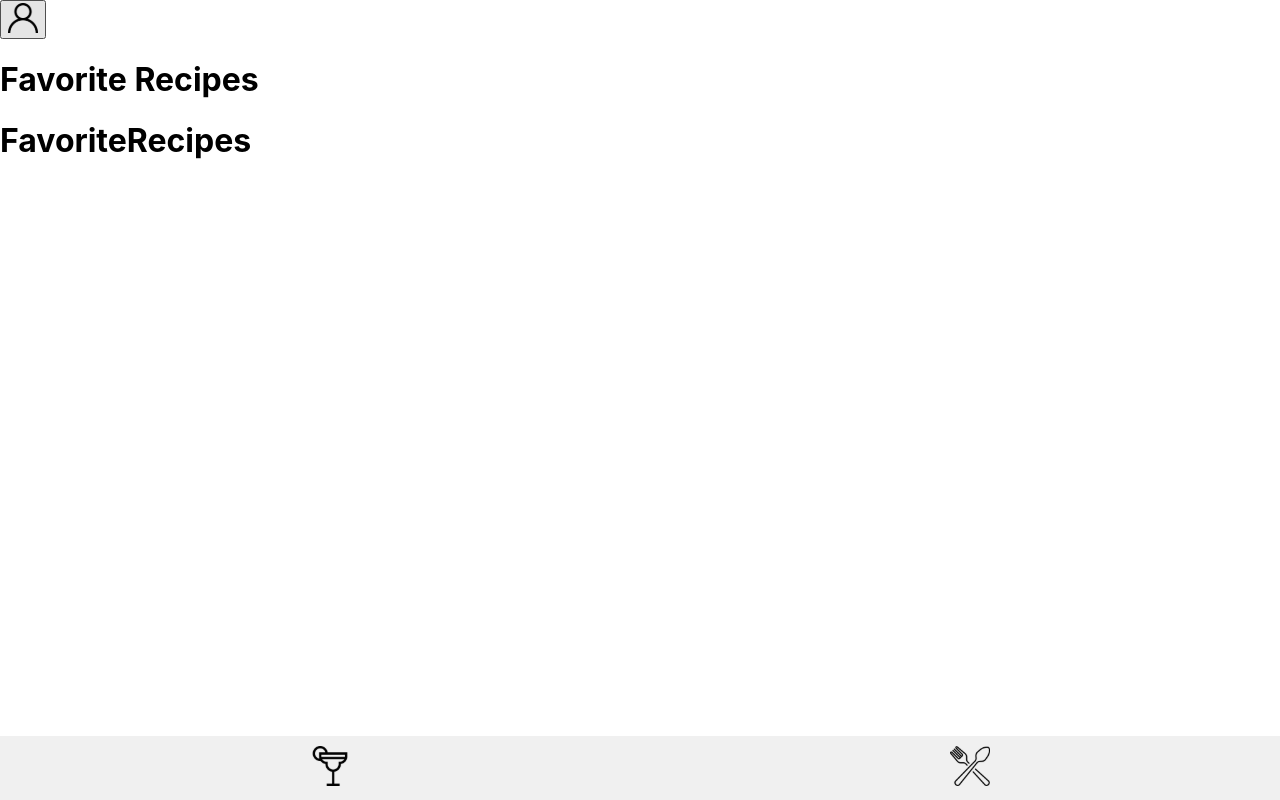
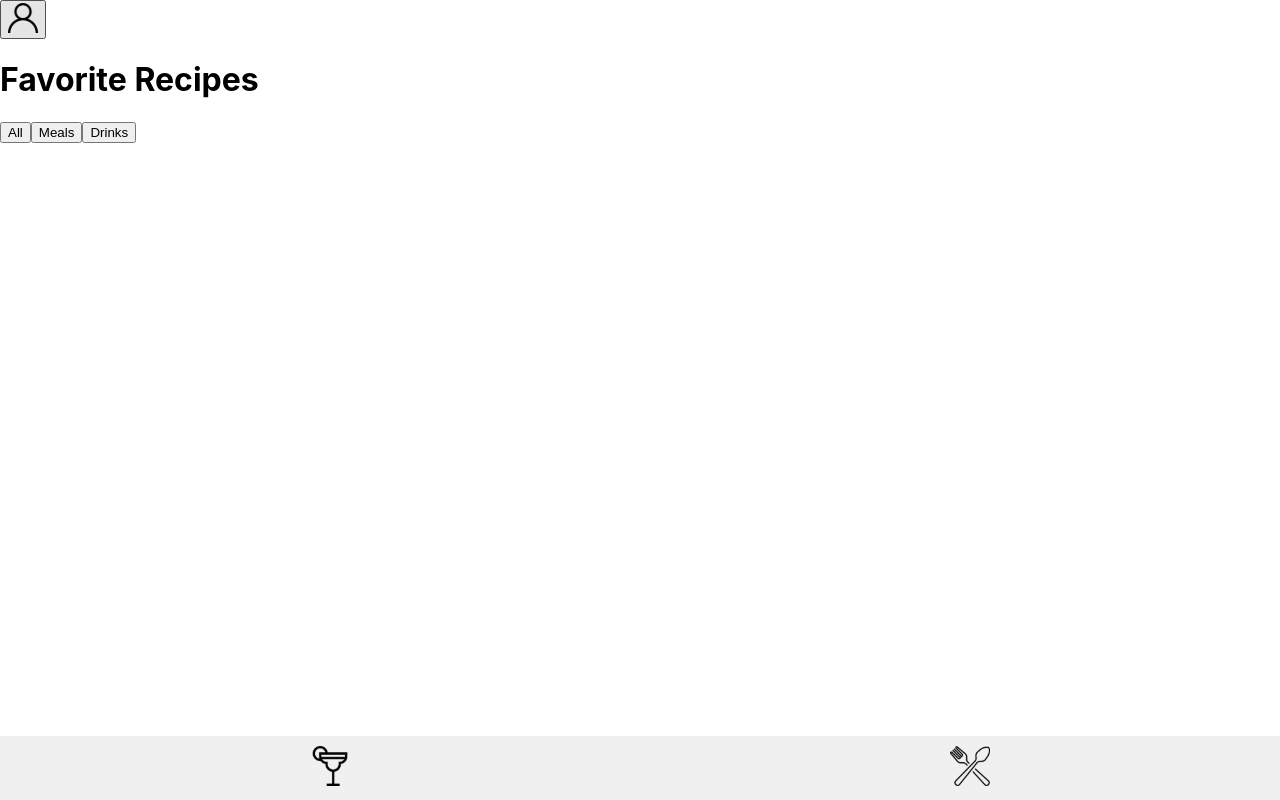
Before and after one commit to JyojiTenguam/project-recipes-app-ts, a React (Vite) app: page /favorite-recipes in a window 1280 px wide. Built offline with nearby package versions, Linux system fonts and the light colour scheme.

Commit message:
Junior req 49

```diff
--- a/src/Components/DoneRecipes/index.tsx
+++ b/src/Components/DoneRecipes/index.tsx
@@ -12,7 +12,7 @@ function DoneRecipes() {
   // Carrega as receitas da localStorage
   useEffect(() => {
     const loadRecipes = () => {
-      const fetchLoadRecipes = getFromLocalStorage();
+      const fetchLoadRecipes = getFromLocalStorage('doneRecipes');
       // Atualiza o estado das receitas
       setRecipes(fetchLoadRecipes);
     };
@@ -23,11 +23,11 @@ function DoneRecipes() {
     const filterRecipes = () => {
       if (recipeType === 'all') {
         // Se for 'all', carrega todas as receitas da localStorage
-        const fetchAllRecipes = getFromLocalStorage();
+        const fetchAllRecipes = getFromLocalStorage('doneRecipes');
         setRecipes(fetchAllRecipes);
       } else {
         // Caso contrário, filtra as receitas da localStorage com base no tipo (meal ou drink)
-        const fetchUnicRecipes = getFromLocalStorage()
+        const fetchUnicRecipes = getFromLocalStorage('doneRecipes')
           .filter((recipe) => recipe.type === recipeType);
         setRecipes(fetchUnicRecipes);
       }
--- a/src/Components/FavoriteRecipes/index.tsx
+++ b/src/Components/FavoriteRecipes/index.tsx
@@ -1,8 +1,77 @@
-import React from 'react';
+import { useState, useEffect } from 'react';
+import { Link } from 'react-router-dom';
+import { Recipe, getFromLocalStorage } from '../../utils/localStorage';
+import shareIcon from '../../images/shareIcon.svg';
+import favoriteIcon from '../../images/blackHeartIcon.svg';
 
 function FavoriteRecipes() {
+  const [favoriteRecipes, setFavoriteRecipes] = useState<Recipe[]>([]);
+
+  useEffect(() => {
+    const loadFavoriteRecipes = () => {
+      const fetchedFavoriteRecipes = getFromLocalStorage('favoriteRecipes');
+      setFavoriteRecipes(fetchedFavoriteRecipes);
+    };
+
+    loadFavoriteRecipes();
+  }, []);
+
+  const handleShareClick = (recipe: Recipe) => {
+    const recipeUrl = `${window.location.origin}/${recipe.type === 'meal'
+      ? 'meals' : 'drinks'}/${recipe.id}`;
+    navigator.clipboard.writeText(recipeUrl)
+      .then(() => {
+      })
+      .catch((error) => {
+        console.error('Erro ao copiar', error);
+      });
+  };
+
   return (
-    <h1>FavoriteRecipes</h1>
+    <div>
+      <div>
+        <button data-testid="filter-by-all-btn">
+          All
+        </button>
+        <button data-testid="filter-by-meal-btn">
+          Meals
+        </button>
+        <button data-testid="filter-by-drink-btn">
+          Drinks
+        </button>
+      </div>
+      {favoriteRecipes.map((recipe, index) => (
+        <div key={ recipe.id }>
+          <Link to={ `/${recipe.type === 'meal' ? 'meals' : 'drinks'}/${recipe.id}` }>
+            <img
+              src={ recipe.image }
+              alt={ recipe.name }
+              data-testid={ `${index}-horizontal-image` }
+              width={ 250 }
+            />
+            <p data-testid={ `${index}-horizontal-name` }>{recipe.name}</p>
+          </Link>
+          <p data-testid={ `${index}-horizontal-top-text` }>
+            {recipe.type === 'meal'
+              ? `${recipe.nationality}` : ''}
+          </p>
+          <input
+            type="image"
+            src={ shareIcon }
+            alt="Compartilhar"
+            onClick={ () => handleShareClick(recipe) }
+            data-testid={ `${index}-horizontal-share-btn` }
+          />
+          <input
+            type="image"
+            src={ favoriteIcon }
+            alt="Favoritar"
+            data-testid={ `${index}-horizontal-favorite-btn` }
+          />
+          <div />
+        </div>
+      ))}
+    </div>
   );
 }
 
--- a/src/utils/localStorage.ts
+++ b/src/utils/localStorage.ts
@@ -10,7 +10,7 @@ export interface Recipe {
   tags: string[];
 }
 
-export const getFromLocalStorage = (): Recipe[] => {
-  const doneRecipesJSON = localStorage.getItem('doneRecipes');
-  return doneRecipesJSON ? JSON.parse(doneRecipesJSON) : [];
+export const getFromLocalStorage = (key: string): Recipe[] => {
+  const recipesJSON = localStorage.getItem(key);
+  return recipesJSON ? JSON.parse(recipesJSON) : [];
 };
```
Also changed, not shown: 1 other file (tests, documents, lock files or other folders).
